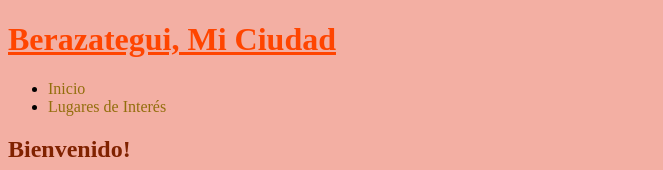
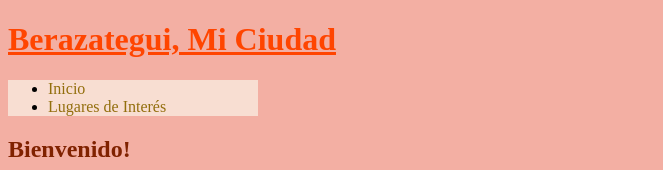
Before and after one commit to TBejarano24/frontend-n1, a plain HTML site: page index.html in a window 1280 px wide. Shown: the top 170 px of the page, without its empty margins (0-663 px from the left). Drawn offline with Linux system fonts and the light colour scheme.

Commit message:
Minor additions to css

```diff
--- a/index.html
+++ b/index.html
@@ -9,7 +9,7 @@
 <body>
     <h1 class="title">Berazategui, Mi Ciudad</h1>
 
-    <nav>
+    <nav id="navmenu">
         <ul>
             <li><a href="#section1">Inicio</a></li>
             <li><a href="#section2">Lugares de Interés</a></li>
--- a/styles/index.css
+++ b/styles/index.css
@@ -1,5 +1,10 @@
 body {
     background-color: rgba(231, 82, 55, 0.459);
+}
+
+#navmenu {
+    background-color: rgb(248, 222, 210);
+    width: 250px;
 }
 
 .title {
```
